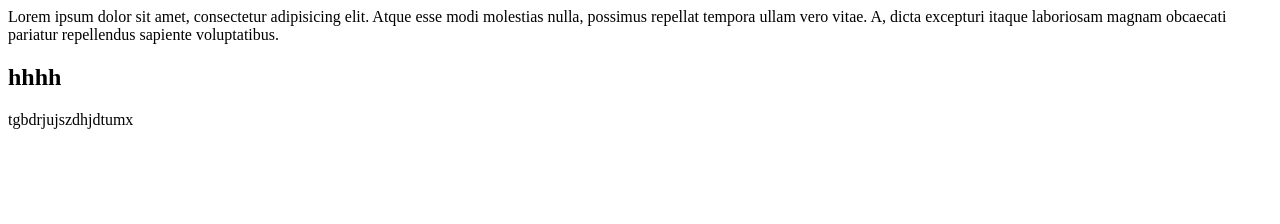
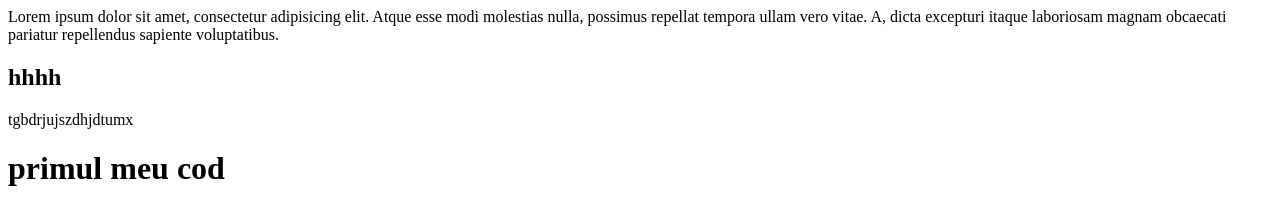
Before and after one commit to gloriacezara/first-project, a plain HTML site: page index.html in a window 1280 px wide. Drawn offline with Linux system fonts and the light colour scheme.

Commit message:
primul proiect

```diff
--- a/index.html
+++ b/index.html
@@ -13,5 +13,7 @@
 <h2>hhhh</h2>
 <p>tgbdrjujszdhjdtumx</p>
 
+<h1>primul meu cod</h1>
+
 </body>
 </html>
```
